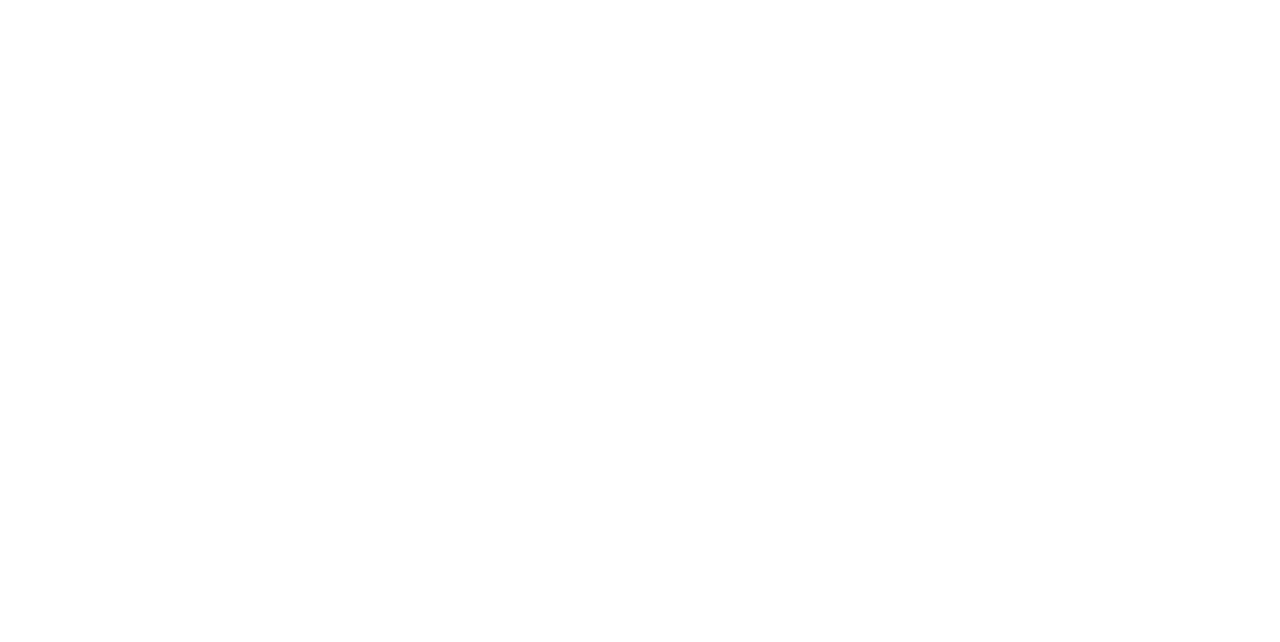
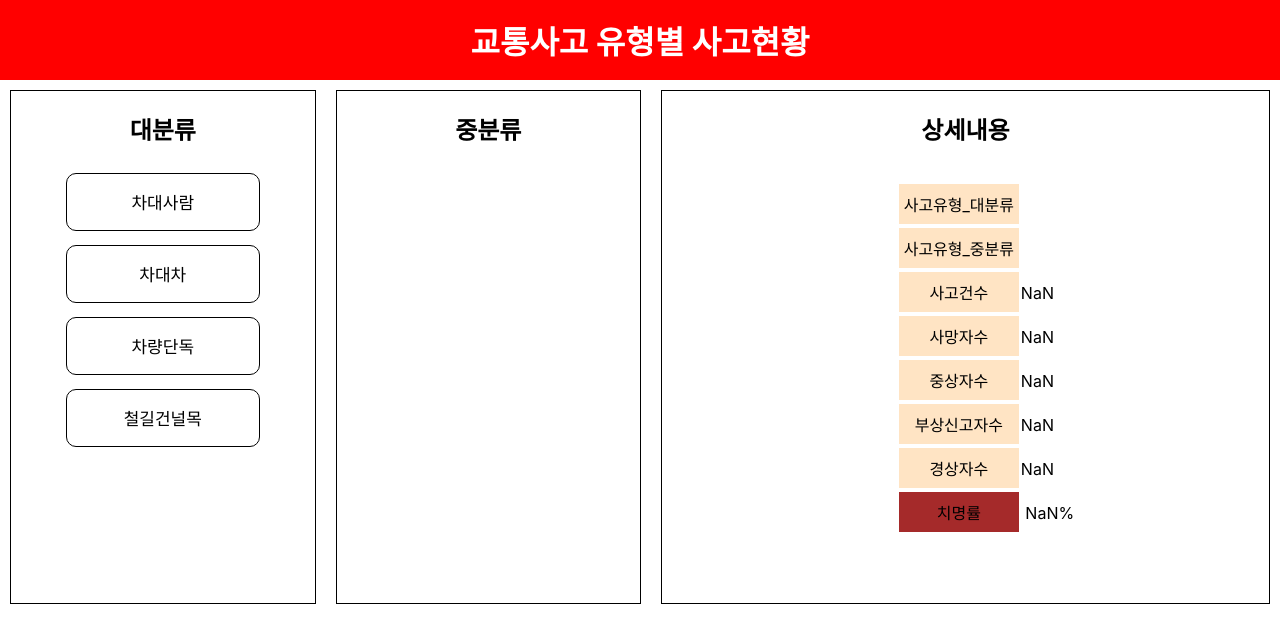
Before and after one commit to KHEN-ROE/React1, a React (Create React App) app: page / in a window 1280 px wide. Shown: the top 642 px of the page. Built offline with nearby package versions, Linux system fonts and the light colour scheme.

Commit message:
2/6다시 공부

```diff
--- a/src/05/Detail.js
+++ b/src/05/Detail.js
@@ -1,12 +1,37 @@
-const Detail = () => {
+const Detail = ({selData}) => {
 
+    console.log("detail", selData)
+
+
+    let keys = ["사고유형_대분류", "사고유형_중분류", "사고건수", "사망자수", "중상자수", "부상신고자수", "경상자수"];
+    let dTag = keys.map((k)=> //keys배열을 순회하면서 요소를 인자k에 전달
+        <div>
+                <li key={k}>
+                        <span className="sp1"> {k} </span>
+                        <span className="sp2">
+                        {k.includes("사고유형") ? selData[k] : parseInt(selData[k]).toLocaleString("ko-KR")}
+                        {/* 인자로 받아온 selData에 뭐가 들어있나? */}
+                        </span>
+                </li>
+
+        </div>
+    );
+
+    dTag.push(
+        <li key='치명률'>
+                <span className="sp11"> 치명률 </span>
+                <span className="sp21"> {Math.round(parseInt(selData["사망자수"]) / parseInt(selData["사고건수"])*100,2)}% </span>
+        </li>
+    )
 
     return(
             <div className="detail">
                     <h2>상세내용</h2>
 
                 <div className="detail2">
-                        상세내용 출력
+                  <ul>
+                       {selData && dTag}
+                  </ul>
                 </div>
             </div>
     );
--- a/src/05/Taccident.css
+++ b/src/05/Taccident.css
@@ -54,24 +54,60 @@
   align-items: center;
 }
 
-.detail2 {
+/* .detail2 {
   width : 80%;
   height: 50%;
   display: flex;
   flex-direction: column;
   justify-content: top;
   align-items: center;
-  border: 1px solid gray;
-}
+  border: 1px solid black;
+} */
 
-.tc1Tag, .tc2Tag {
+.Tag1, .Tag2, .TagSel {
   display: flex;
   width: 15vw;
   height: 7vh;
-  border: 1px solid gray;
+  border: 1px solid black;
   border-radius: 10px;
   justify-content: center;
   align-items: center;
   margin: 7px;
   font-size: 17px;
 }
+
+.Tag1:hover, .Tag1:active, .TagSel{
+  background-color: aqua;
+}
+
+.Tag2:hover, .Tag2:active {
+  background-color: aqua;
+}
+
+ul {
+  list-style: none;
+  width: 100%;
+  display: flex;
+  flex-direction: column;
+}
+
+ul > l1 {
+  display: flex;
+  margin : 2px;
+}
+
+.sp1, .sp11 {
+  display: inline-flex;
+  width: 120px;
+  height: 40px;
+  justify-content: center;
+  align-items: center;
+  background-color: bisque;
+  margin: 2px;
+
+
+}
+
+.sp11 {
+  background-color: brown;
+}
--- a/src/05/TaccidentC1.js
+++ b/src/05/TaccidentC1.js
@@ -1,14 +1,19 @@
-const TaccidentC1 = ({c1}) => {
+const TaccidentC1 = ({c1, selc1, setSelc1}) => {
 
-        let tc1Tag = [...c1];
-        tc1Tag = tc1Tag.map((v) => <div className="tc1Tag" key={v} >{v}</div>)
+        //대분류가 클릭됐을 때
+        const handleSelect =(v) => {//온클릭을 하면 이 함수 호출한다.
+            setSelc1(v)//setSelc1 함수를 호출하고 v를 매개변수로 전달. v는 대분류 값들이다.
+        }
+
+        //대분류 화면 표시 태그
+        const Tag1 = c1.map((v) => <div className={v=== selc1 ? "TagSel":"Tag1"} key={v} onClick={()=>handleSelect(v)} >{v}</div>)
 
     return(
         <div className="tc1">
                 <h2>대분류</h2>
 
             <div className="box1">
-                {tc1Tag}
+                {Tag1}
             </div>
         </div>
 
--- a/src/05/TaccidentC2.js
+++ b/src/05/TaccidentC2.js
@@ -1,6 +1,15 @@
-const TaccidentC2 = ({c2}) => {
-    let tc2Tag = [...c2]; //전개 연산자 사실상 불필요 한 것 같은데... 그냥 c2해도 값 동일
-    tc2Tag = tc2Tag.map((v) =><div className="tc2Tag" key={v}>{v[1]}</div> ) //왜 v[1]? 1번지 값이 얻고자 하는 정보다. 차대차:정면충돌 여기서 오른쪽만 필요함
+const TaccidentC2 = ({selc2A, selc2, setSelc2}) => {
+
+    //중분류가 클릭됐을 떄
+    const handleSelect =(v) => {
+        console.log(v)
+        setSelc2(v[1])
+    }
+
+    //중분류 화면 표시 태그
+
+    const Tag2 = selc2A.map((v)=><div className={v[1]=== selc2 ? "TagSel":"Tag2"} key={[...v]} onClick={()=>handleSelect(v)}>{v[1]}</div>)
+
 
     return(
         <div className="tc2">
@@ -8,7 +17,7 @@
                 <h2>중분류</h2>
 
             <div className="box2">
-                {tc2Tag}
+                {Tag2}
             </div>
 
         </div>
--- a/src/05/Taccidentm.js
+++ b/src/05/Taccidentm.js
@@ -2,13 +2,56 @@
 import TaccidentC1 from "./TaccidentC1";
 import TaccidentC2 from "./TaccidentC2";
 import Detail from "./Detail";
-
+import { useState, useEffect } from "react";
 const Taccidentm = ({c1, c2, data}) => {
     //데이터 넘어오는 지 확인
     // console.log("c1", c1);
     // console.log("c2", c2);
     // console.log("data", data);
 
+    //선택된 대분류
+    let [selc1, setSelc1] = useState();
+
+    //선택된 대분류에 해당하는 중분류 저장
+    let [selc2A, setSelc2A] = useState([]);
+
+     //선택된 중분류
+     let [selc2, setSelc2] = useState();
+
+    //선택된 항목
+    let [selData, setSelData] = useState({});
+
+    //state 변수 변경
+    //맨 처음 한 번만 실행
+    useEffect(()=>{
+        console.log("처음 한번만 실행")
+    }, [])
+
+    //해당하는 state 변수가 변경될 때마다
+    useEffect(()=> {
+        console.log("selc1", selc1)
+        setSelc2A(c2.filter((i) => i[0] === selc1))//setSelc2A의 매개변수로 필터함수 전달. 필터 값은 중분류 배열에서 selc1과 일치하는 값들 selc1은 대분류 값들
+    }, [selc1]);
+
+    useEffect(() =>{
+        console.log("selc2A", selc2A)
+    }, [selc2A]);
+
+    useEffect(()=> {//selc2가 변화하면 if안의 명령문을 수행함. 필터함수로 걸러진 새로운 배열이 selData에 저장된다.
+        console.log("selc2", selc2);
+        if(selc1 && selc2){
+            setSelData(data.filter((i)=> i.사고유형_대분류 ===selc1 && i.사고유형_중분류 ===selc2)[0])
+        }
+    },[selc2]);
+
+    useEffect(()=>{
+        console.log(selData)
+    },[selData])
+
+    //컴포넌트 랜더링이 일어날 때마다 실행
+    // useEffect(()=>{
+    //     console.log("랜더링...")
+    // })
 
     return(
         <div className="content">
@@ -17,9 +60,9 @@
             </div>
 
             <div className="main">
-                <TaccidentC1 c1={c1}/>
-                <TaccidentC2 c2={c2}/>
-                <Detail />
+                <TaccidentC1 c1={c1} selc1={selc1} setSelc1={setSelc1}/>
+                {selc2A && <TaccidentC2 selc2A={selc2A} selc2={selc2} setSelc2={setSelc2} />}
+                {selData && <Detail selData={selData}/>}
             </div>
         </div>
     );
--- a/src/App.js
+++ b/src/App.js
@@ -1,20 +1,20 @@
 import './App.css';//index.js에서 App임포트하고
 // import Frcst from './04/Frcst';
 // import Mydiv from './03/Mydiv';
-// import Taccident from './05/Taccident';
+import Taccident from './05/Taccident';
 // import Box from './02/Box';
 // import Example from './03/Example';
-import Taccident1 from './05/Taccident1';
+// import Taccident1 from './05/Taccident1';
 
 
 const App = () => {//return은 하나의 태그만 할 수 있다. 여러개 하고 싶으면 부모태그로 감싸면됨
   return (
       // <Frcst />
       //  <Mydiv />
-      // <Taccident />
+      <Taccident />
       // <Box />
       //  <Example />
-      <Taccident1 />
+      // <Taccident1 />
   );
 }
 
```
